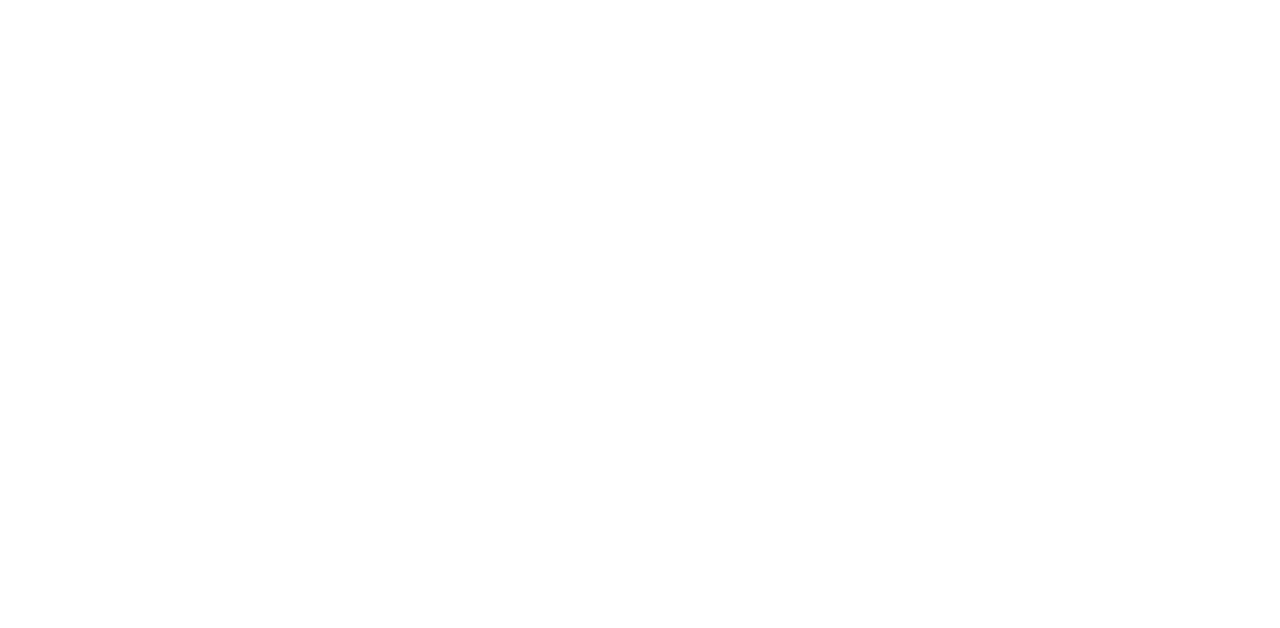
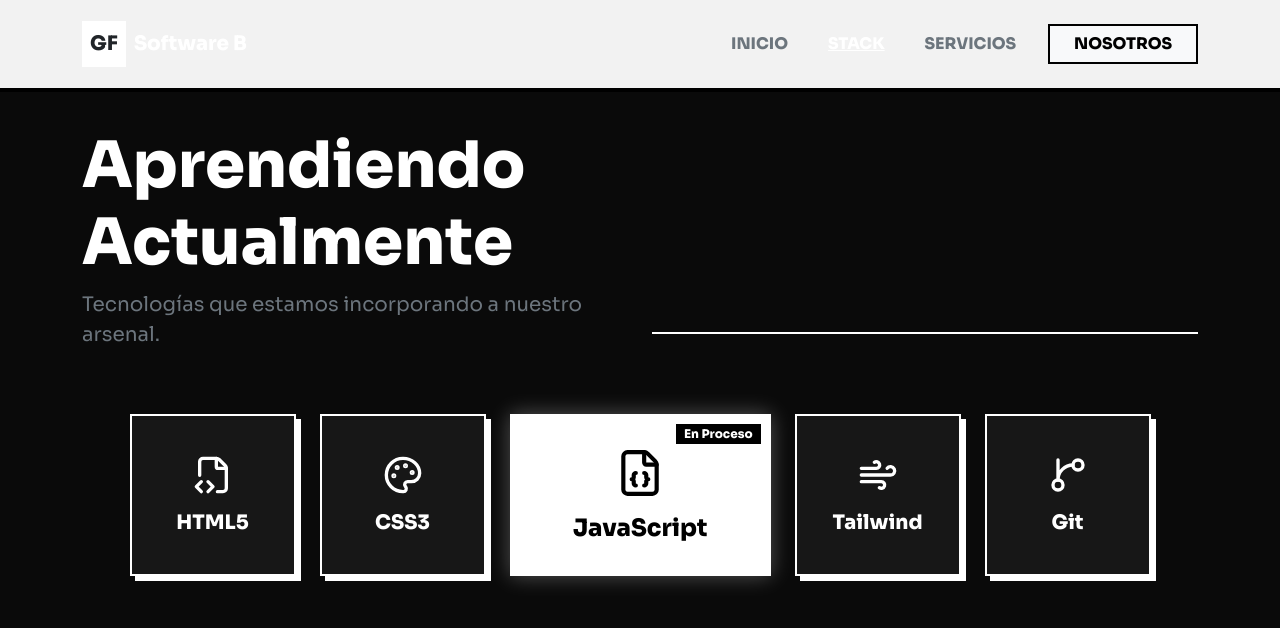
Before and after one commit to BRY4N18/SitioWebEstatico, a plain HTML site: page Portafolio grupal/stack.html in a window 1280 px wide. Drawn offline with nearby package versions, Linux system fonts and the light colour scheme.

Commit message:
Changes by Bel

```diff
--- a/Portafolio grupal/stack.html
+++ b/Portafolio grupal/stack.html
@@ -0,0 +1,129 @@
+<!DOCTYPE html>
+<html lang="es">
+<head>
+    <meta charset="UTF-8">
+    <meta name="viewport" content="width=device-width, initial-scale=1.0">
+    <title>| Stack</title>
+
+    <link rel="stylesheet" href="../css/bootstrap.css">
+    <link rel="stylesheet" href="../styles/style.css">
+    <script src="https://unpkg.com/lucide@latest"></script>
+
+    <style>
+        body {
+            background-color: #0a0a0a;
+            color: #ffffff;
+        }
+
+        .neo-card-dark {
+            background-color: #171717;
+            border: 2px solid #ffffff;
+            color: white;
+            padding: 2rem;
+            transition: all 0.2s ease;
+            box-shadow: 5px 5px 0px 0px #ffffff;
+            height: 100%;
+            border-radius: 0;
+        }
+
+        .neo-card-dark:hover {
+            transform: translateY(-5px);
+            box-shadow: 8px 8px 0px 0px #ffffff;
+            background-color: #ffffff;
+            color: #000000;
+            border-color: #ffffff;
+        }
+
+        .neo-card-light {
+            background-color: #ffffff;
+            border: 2px solid #ffffff;
+            color: #000000;
+            padding: 2rem;
+            height: 100%;
+            box-shadow: 0px 0px 20px rgba(255, 255, 255, 0.3);
+            position: relative;
+        }
+    </style>
+</head>
+
+<body>
+
+<nav class="navbar navbar-expand-lg fixed-top py-3 navbar-dark" style="background-color: #0a0a0a; border-bottom: 1px solid #333;">
+    <div class="container">
+        <a class="navbar-brand fw-bolder d-flex align-items-center gap-2 text-white" href="index.html">
+            <span class="bg-white text-dark p-2 rounded-0">GF</span>Software B
+        </a>
+        <button class="navbar-toggler border-white" type="button" data-bs-toggle="collapse" data-bs-target="#navbarNav">
+            <span class="navbar-toggler-icon"></span>
+        </button>
+        <div class="collapse navbar-collapse justify-content-end" id="navbarNav">
+            <ul class="navbar-nav fw-bold text-uppercase gap-4">
+                <li class="nav-item"><a class="nav-link text-secondary" href="index.html">Inicio</a></li>
+                <li class="nav-item"><a class="nav-link text-white text-decoration-underline" href="stack.html">Stack</a></li>
+                <li class="nav-item"><a class="nav-link text-secondary" href="services.html">Servicios</a></li>
+                <li class="nav-item">
+                    <a class="btn btn-light rounded-0 px-4 fw-bold border-2 border-white" href="resume.html">Nosotros</a>
+                </li>
+            </ul>
+        </div>
+    </div>
+</nav>
+
+<section class="container py-5 fade-in" style="margin-top: 80px;">
+
+    <div class="row align-items-end mb-5">
+        <div class="col-lg-6">
+            <h1 class="display-3 fw-black fw-bold mb-2">Aprendiendo <br> Actualmente</h1>
+            <p class="text-secondary fs-5">Tecnologías que estamos incorporando a nuestro arsenal.</p>
+        </div>
+        <div class="col-lg-6">
+            <hr class="border-white opacity-100 border-2" style="margin-bottom: 2rem;">
+        </div>
+    </div>
+
+    <div class="row g-4 justify-content-center text-center">
+
+        <div class="col-6 col-md-4 col-lg-2">
+            <div class="neo-card-dark d-flex flex-column align-items-center justify-content-center gap-3">
+                <i data-lucide="file-code-2" style="width: 40px; height: 40px;"></i>
+                <h5 class="fw-bold m-0">HTML5</h5>
+            </div>
+        </div>
+
+        <div class="col-6 col-md-4 col-lg-2">
+            <div class="neo-card-dark d-flex flex-column align-items-center justify-content-center gap-3">
+                <i data-lucide="palette" style="width: 40px; height: 40px;"></i>
+                <h5 class="fw-bold m-0">CSS3</h5>
+            </div>
+        </div>
+
+        <div class="col-12 col-md-4 col-lg-3">
+            <div class="neo-card-light d-flex flex-column align-items-center justify-content-center gap-3">
+                <span class="badge bg-black text-white rounded-0 position-absolute top-0 end-0 m-2">En Proceso</span>
+
+                <i data-lucide="file-json" style="width: 50px; height: 50px;"></i>
+                <h4 class="fw-bold m-0">JavaScript</h4>
+            </div>
+        </div>
+
+        <div class="col-6 col-md-4 col-lg-2">
+            <div class="neo-card-dark d-flex flex-column align-items-center justify-content-center gap-3">
+                <i data-lucide="wind" style="width: 40px; height: 40px;"></i>
+                <h5 class="fw-bold m-0">Tailwind</h5>
+            </div>
+        </div>
+
+        <div class="col-6 col-md-4 col-lg-2">
+            <div class="neo-card-dark d-flex flex-column align-items-center justify-content-center gap-3">
+                <i data-lucide="git-branch" style="width: 40px; height: 40px;"></i>
+                <h5 class="fw-bold m-0">Git</h5>
+            </div>
+        </div>
+
+    </div>
+</section>
+
+<script src="https://cdn.jsdelivr.net/npm/bootstrap@5.3.0/dist/js/bootstrap.bundle.min.js"></script>
+<script>lucide.createIcons();</script>
+</body>
+</html>
--- a/styles/style.css
+++ b/styles/style.css
@@ -1,6 +1,9 @@
+@import url('https://fonts.googleapis.com/css2?family=Sora:wght@300;400;600;800&display=swap');
+
 body{
-    font-family: sans-serif, "Times New Roman";
-    margin: 0;
+    font-family: 'Sora', sans-serif;
+    background-color: #f8f9fa;
+    color: #000;
 }
 
 .btn, .card, .navbar {
```
Also changed, not shown: Portafolio grupal/services.html (+63 -0 lines).
